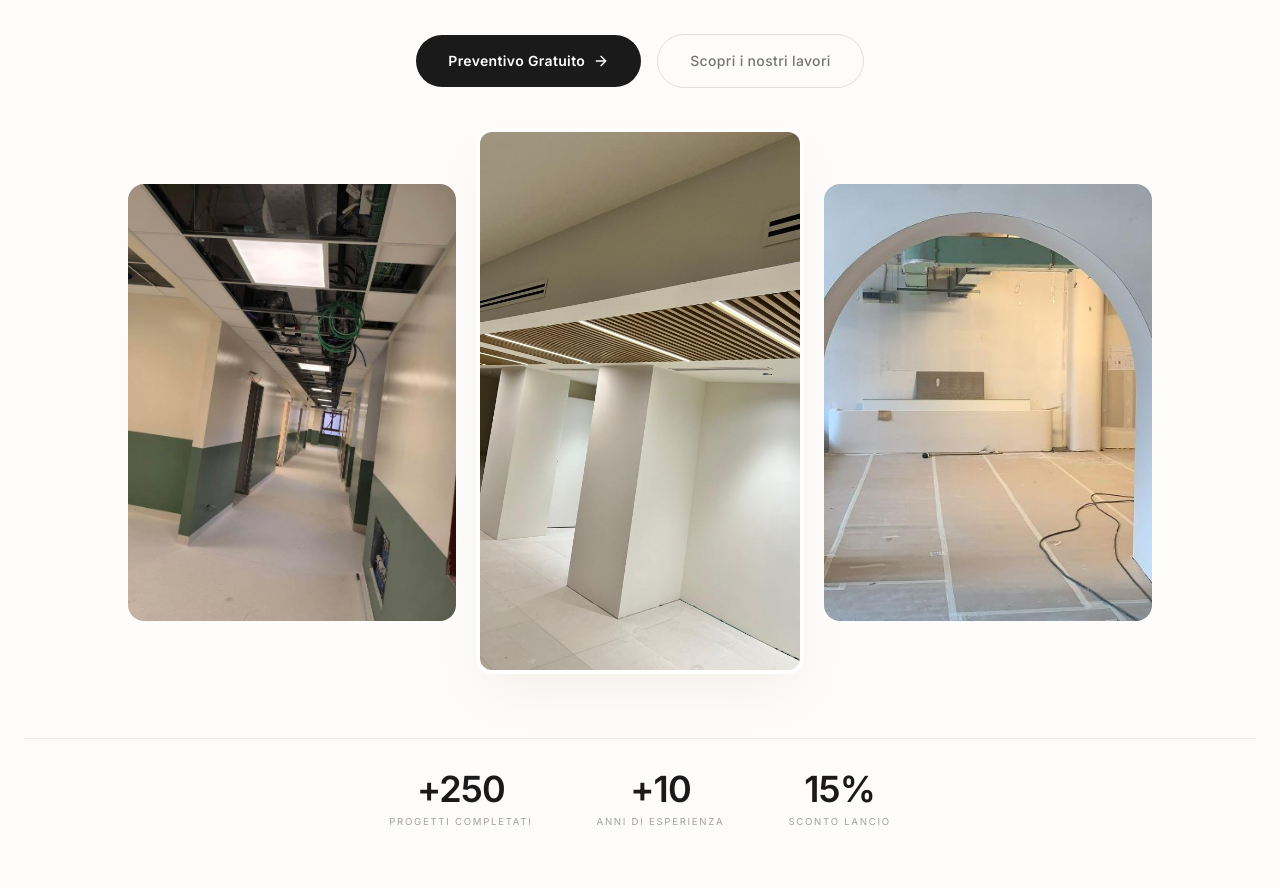
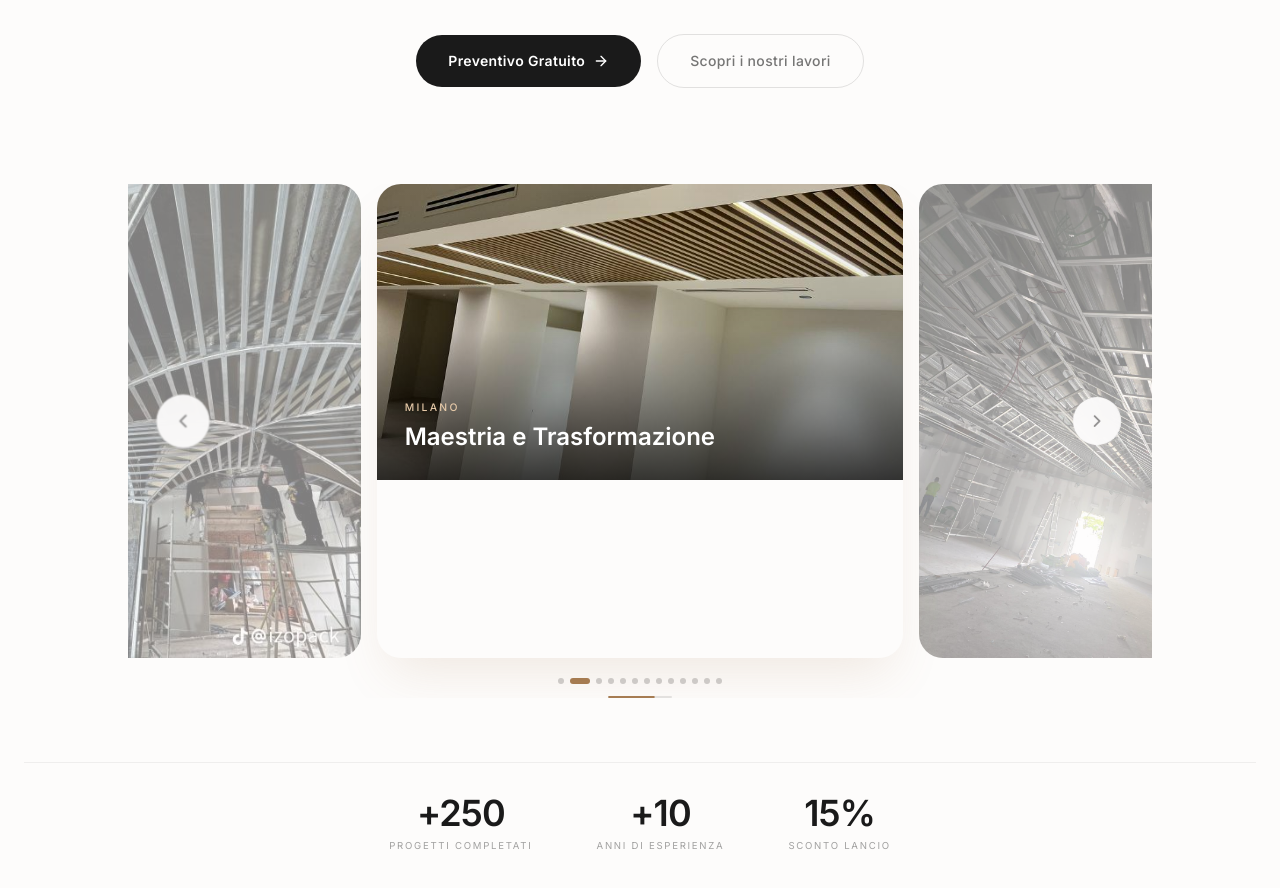
Before and after one commit to iyedk75-hue/exemple-sales-page, a React (Vite) app: page / in a window 1280 px wide. Shown: the part 1300-2188 px from the top of the page. Built offline with nearby package versions, Linux system fonts and the light colour scheme.

Commit message:
feat: Vespa carousel, cinematic curtain intro, auto-play in Hero

```diff
--- a/src/App.tsx
+++ b/src/App.tsx
@@ -54,5 +54,6 @@ export default function App() {
         <WhatsAppButton />
       </motion.div>
     </>
+
   );
 }
--- a/src/components/Hero.tsx
+++ b/src/components/Hero.tsx
@@ -1,9 +1,19 @@
-import { useRef } from 'react';
-import { motion, useScroll, useTransform, type Variants } from 'motion/react';
-import { ArrowRight } from 'lucide-react';
+import { useRef, useState, useMemo, useEffect } from 'react';
+import { motion, AnimatePresence, useScroll, useTransform, type Variants } from 'motion/react';
+import { ArrowRight, ChevronLeft, ChevronRight } from 'lucide-react';
+import img1 from '../img/1.jpeg';
+import img2 from '../img/2.jpeg';
+import img3 from '../img/3.jpeg';
+import img4 from '../img/4.jpeg';
 import img5 from '../img/5.jpeg';
 import img6 from '../img/6.jpeg';
 import img7 from '../img/7.jpeg';
+import img8 from '../img/8.jpeg';
+import img9 from '../img/9.jpeg';
+import img22 from '../img/22.jpeg';
+import img23 from '../img/23.jpeg';
+import img24 from '../img/24.jpeg';
+import img25 from '../img/25.jpeg';
 
 /* ── Word-by-word mask reveal ─────────────────────────── */
 const wordReveal: Variants = {
@@ -54,8 +64,191 @@ const h1Lines: WordToken[][] = [
   ],
 ];
 
+const heroImages = [
+  { img: img1,  title: 'Curve Architettoniche',    category: 'Struttura'     },
+  { img: img2,  title: 'Ritmo e Divisione',        category: 'Divisori'      },
+  { img: img3,  title: 'Griglia Sospesa',          category: 'Soffitti'      },
+  { img: img4,  title: 'Precisione Strutturale',   category: 'Pareti'        },
+  { img: img5,  title: 'Maestria e Trasformazione',category: 'Milano'        },
+  { img: img6,  title: 'Dettagli di Lusso',        category: 'Finiture'      },
+  { img: img7,  title: 'Sagesse Antique',          category: 'Stile'         },
+  { img: img8,  title: 'Bagno Moderno',            category: 'Design'        },
+  { img: img9,  title: 'Soffitto a Cielo Stellato',category: 'Illuminazione' },
+  { img: img22, title: 'Eleganza Contemporanea',   category: 'Progetto'      },
+  { img: img23, title: 'Ambienti su Misura',       category: 'Arredo'        },
+  { img: img24, title: "Architettura d'Interni",   category: 'Interni'       },
+  { img: img25, title: 'Spazi Trasformati',        category: 'Lavori'        },
+];
+
+function shuffleArray<T>(arr: T[]): T[] {
+  const a = [...arr];
+  for (let i = a.length - 1; i > 0; i--) {
+    const j = Math.floor(Math.random() * (i + 1));
+    [a[i], a[j]] = [a[j], a[i]];
+  }
+  return a;
+}
+
+/* ── Vespa-style horizontal card carousel ──────────────── */
+function HeroCarousel() {
+  const items = useMemo(() => shuffleArray(heroImages), []);
+  const [current, setCurrent] = useState(0);
+  const [direction, setDirection] = useState(1);
+  const [paused, setPaused] = useState(false);
+  const n = items.length;
+
+  const goPrev = () => { setDirection(-1); setCurrent(i => (i - 1 + n) % n); };
+  const goNext = () => { setDirection(1);  setCurrent(i => (i + 1) % n); };
+
+  /* Auto-play — advances every 4s, pauses on hover/touch */
+  useEffect(() => {
+    if (paused) return;
+    const id = setInterval(() => {
+      setDirection(1);
+      setCurrent(i => (i + 1) % n);
+    }, 4000);
+    return () => clearInterval(id);
+  }, [paused, n]);
+
+  const prevIdx = (current - 1 + n) % n;
+  const nextIdx = (current + 1) % n;
+
+  const centerVariants: Variants = {
+    enter: (dir: number) => ({ x: dir > 0 ? '55%' : '-55%', opacity: 0, scale: 0.9 }),
+    center: {
+      x: 0, opacity: 1, scale: 1,
+      transition: { type: 'spring' as const, stiffness: 300, damping: 28, mass: 0.8 },
+    },
+    exit: (dir: number) => ({
+      x: dir > 0 ? '-55%' : '55%', opacity: 0, scale: 0.9,
+      transition: { duration: 0.28, ease: [0.36, 0, 0.66, -0.2] },
+    }),
+  };
+
+  return (
+    <div
+      className="relative w-full select-none overflow-hidden"
+      onMouseEnter={() => setPaused(true)}
+      onMouseLeave={() => setPaused(false)}
+      onTouchStart={() => setPaused(true)}
+      onTouchEnd={() => setPaused(false)}
+    >
+      {/* ── Three-card peek row ── */}
+      <div className="flex items-stretch gap-3 sm:gap-4 -mx-[12%]">
+
+        {/* Left peek card */}
+        <motion.div
+          key={`left-${prevIdx}`}
+          className="flex-shrink-0 w-[28%] cursor-pointer relative overflow-hidden rounded-2xl sm:rounded-3xl"
+          animate={{ opacity: 0.5 }}
+          whileHover={{ opacity: 0.82 }}
+          transition={{ duration: 0.3 }}
+          onClick={goPrev}
+        >
+          <img src={items[prevIdx].img} alt={items[prevIdx].title} className="w-full h-full object-cover" />
+          <div className="absolute inset-0 flex items-center justify-center">
+            <motion.div
+              className="w-10 h-10 sm:w-12 sm:h-12 rounded-full bg-white/92 backdrop-blur-sm shadow-xl flex items-center justify-center"
+              animate={{ scale: [1, 1.14, 1] }}
+              transition={{ repeat: Infinity, duration: 2.2, ease: 'easeInOut' }}
+              whileHover={{ scale: 1.24 }}
+            >
+              <ChevronLeft className="w-5 h-5 text-[#1A1A1A]" />
+            </motion.div>
+          </div>
+        </motion.div>
+
+        {/* Center card */}
+        <div className="flex-1 min-w-0 relative rounded-3xl overflow-hidden shadow-2xl shadow-[#A67C52]/15">
+          <AnimatePresence custom={direction} mode="wait">
+            <motion.div
+              key={current}
+              custom={direction}
+              variants={centerVariants}
+              initial="enter"
+              animate="center"
+              exit="exit"
+              className="aspect-[4/3] sm:aspect-[16/9] relative"
+            >
+              <img
+                src={items[current].img}
+                alt={items[current].title}
+                className="absolute inset-0 w-full h-full object-cover"
+              />
+              <div className="absolute inset-0 bg-gradient-to-t from-black/75 via-black/10 to-transparent flex flex-col justify-end p-5 sm:p-7">
+                <p className="text-[0.6rem] sm:text-[0.65rem] text-[#E6C9A8] uppercase tracking-[0.22em] font-medium mb-1.5">
+                  {items[current].category}
+                </p>
+                <h3
+                  style={{ fontFamily: 'var(--font-display)' }}
+                  className="text-white text-lg sm:text-xl lg:text-2xl font-semibold leading-tight"
+                >
+                  {items[current].title}
+                </h3>
+              </div>
+            </motion.div>
+          </AnimatePresence>
+        </div>
+
+        {/* Right peek card */}
+        <motion.div
+          key={`right-${nextIdx}`}
+          className="flex-shrink-0 w-[28%] cursor-pointer relative overflow-hidden rounded-2xl sm:rounded-3xl"
+          animate={{ opacity: 0.5 }}
+          whileHover={{ opacity: 0.82 }}
+          transition={{ duration: 0.3 }}
+          onClick={goNext}
+        >
+          <img src={items[nextIdx].img} alt={items[nextIdx].title} className="w-full h-full object-cover" />
+          <div className="absolute inset-0 flex items-center justify-center">
+            <motion.div
+              className="w-10 h-10 sm:w-12 sm:h-12 rounded-full bg-white/92 backdrop-blur-sm shadow-xl flex items-center justify-center"
+              animate={{ scale: [1, 1.14, 1] }}
+              transition={{ repeat: Infinity, duration: 2.2, ease: 'easeInOut', delay: 0.6 }}
+              whileHover={{ scale: 1.24 }}
+            >
+              <ChevronRight className="w-5 h-5 text-[#1A1A1A]" />
+            </motion.div>
+          </div>
+        </motion.div>
+
+      </div>
+
+      {/* Dot indicators */}
+      <div className="flex justify-center gap-1.5 mt-4 sm:mt-5">
+        {items.map((_, i) => (
+          <button
+            key={i}
+            onClick={() => { setDirection(i > current ? 1 : -1); setCurrent(i); }}
+            className={`rounded-full transition-all duration-300 ${
+              i === current
+                ? 'w-5 h-1.5 bg-[#A67C52]'
+                : 'w-1.5 h-1.5 bg-[#1A1A1A]/20 hover:bg-[#1A1A1A]/40'
+            }`}
+          />
+        ))}
+      </div>
+
+      {/* Auto-play progress bar */}
+      {!paused && (
+        <div className="mt-3 mx-auto w-16 h-[2px] bg-[#1A1A1A]/10 rounded-full overflow-hidden">
+          <motion.div
+            key={current}
+            className="h-full bg-[#A67C52] rounded-full origin-left"
+            initial={{ scaleX: 0 }}
+            animate={{ scaleX: 1 }}
+            transition={{ duration: 4, ease: 'linear' }}
+          />
+        </div>
+      )}
+    </div>
+  );
+}
+
+
 export default function Hero() {
   const sectionRef = useRef<HTMLElement>(null);
+  const [curtainGone, setCurtainGone] = useState(false);
   const { scrollYProgress } = useScroll({
     target: sectionRef,
     offset: ['start start', 'end start'],
@@ -67,6 +260,46 @@ export default function Hero() {
       ref={sectionRef}
       className="relative min-h-screen flex flex-col justify-center pt-28 pb-20 sm:pt-32 lg:pt-40 lg:pb-28 overflow-hidden bg-[#FDFCFB]"
     >
+      {/* ── Cinematic curtain intro ── */}
+      {!curtainGone && (
+        <>
+          <motion.div
+            className="absolute inset-x-0 top-0 h-1/2 bg-[#1A1A1A] z-[60] pointer-events-none"
+            initial={{ y: 0 }}
+            animate={{ y: '-102%' }}
+            transition={{ duration: 1.1, delay: 1.7, ease: [0.76, 0, 0.24, 1] }}
+            onAnimationComplete={() => setCurtainGone(true)}
+          />
+          <motion.div
+            className="absolute inset-x-0 bottom-0 h-1/2 bg-[#1A1A1A] z-[60] pointer-events-none"
+            initial={{ y: 0 }}
+            animate={{ y: '102%' }}
+            transition={{ duration: 1.1, delay: 1.7, ease: [0.76, 0, 0.24, 1] }}
+          />
+          <motion.div
+            className="absolute inset-0 z-[65] flex items-center justify-center pointer-events-none"
+            initial={{ opacity: 1 }}
+            animate={{ opacity: 0 }}
+            transition={{ duration: 0.3, delay: 2.1 }}
+          >
+            <motion.div
+              initial={{ scale: 0.8, opacity: 0 }}
+              animate={{ scale: 1, opacity: 1 }}
+              transition={{ duration: 0.35, delay: 1.72, ease: [0.16, 1, 0.3, 1] }}
+              className="text-center px-6"
+            >
+              <div
+                style={{ fontFamily: 'var(--font-display)' }}
+                className="text-white text-3xl sm:text-4xl font-light tracking-[0.15em] uppercase"
+              >
+                Elite <span className="text-[#E6C9A8] font-semibold">Cartongesso</span>
+              </div>
+              <div className="mt-2 h-[1px] w-full bg-gradient-to-r from-transparent via-[#A67C52] to-transparent" />
+            </motion.div>
+          </motion.div>
+        </>
+      )}
+
       {/* Grain overlay */}
       <div
         className="pointer-events-none fixed inset-0 z-[1] opacity-[0.032]"
@@ -180,35 +413,15 @@ export default function Hero() {
           </motion.div>
         </div>
 
-        {/* 3-image editorial mosaic */}
+        {/* ── Vespa-style carousel ── */}
         <motion.div
           style={{ y: imgY }}
-          className="grid grid-cols-3 gap-3 sm:gap-4 lg:gap-5 max-w-5xl mx-auto"
           initial={{ opacity: 0, y: 60 }}
           animate={{ opacity: 1, y: 0 }}
           transition={{ duration: 1.1, delay: 0.55, ease: [0.16, 1, 0.3, 1] }}
+          className="max-w-5xl mx-auto"
         >
-          <div className="aspect-[3/4] rounded-2xl overflow-hidden">
-            <img
-              src={img6}
-              alt="Dettagli di lusso"
-              className="w-full h-full object-cover hover:scale-105 transition-transform duration-700"
-            />
-          </div>
-          <div className="aspect-[3/5] rounded-2xl overflow-hidden -mt-8 sm:-mt-14 shadow-2xl shadow-[#A67C52]/10 border-4 border-white">
-            <img
-              src={img5}
-              alt="Luxury drywall finish"
-              className="w-full h-full object-cover hover:scale-105 transition-transform duration-700"
-            />
-          </div>
-          <div className="aspect-[3/4] rounded-2xl overflow-hidden">
-            <img
-              src={img7}
-              alt="Architettura in cartongesso"
-              className="w-full h-full object-cover hover:scale-105 transition-transform duration-700"
-            />
-          </div>
+          <HeroCarousel />
         </motion.div>
 
         {/* Stats bar */}
```
